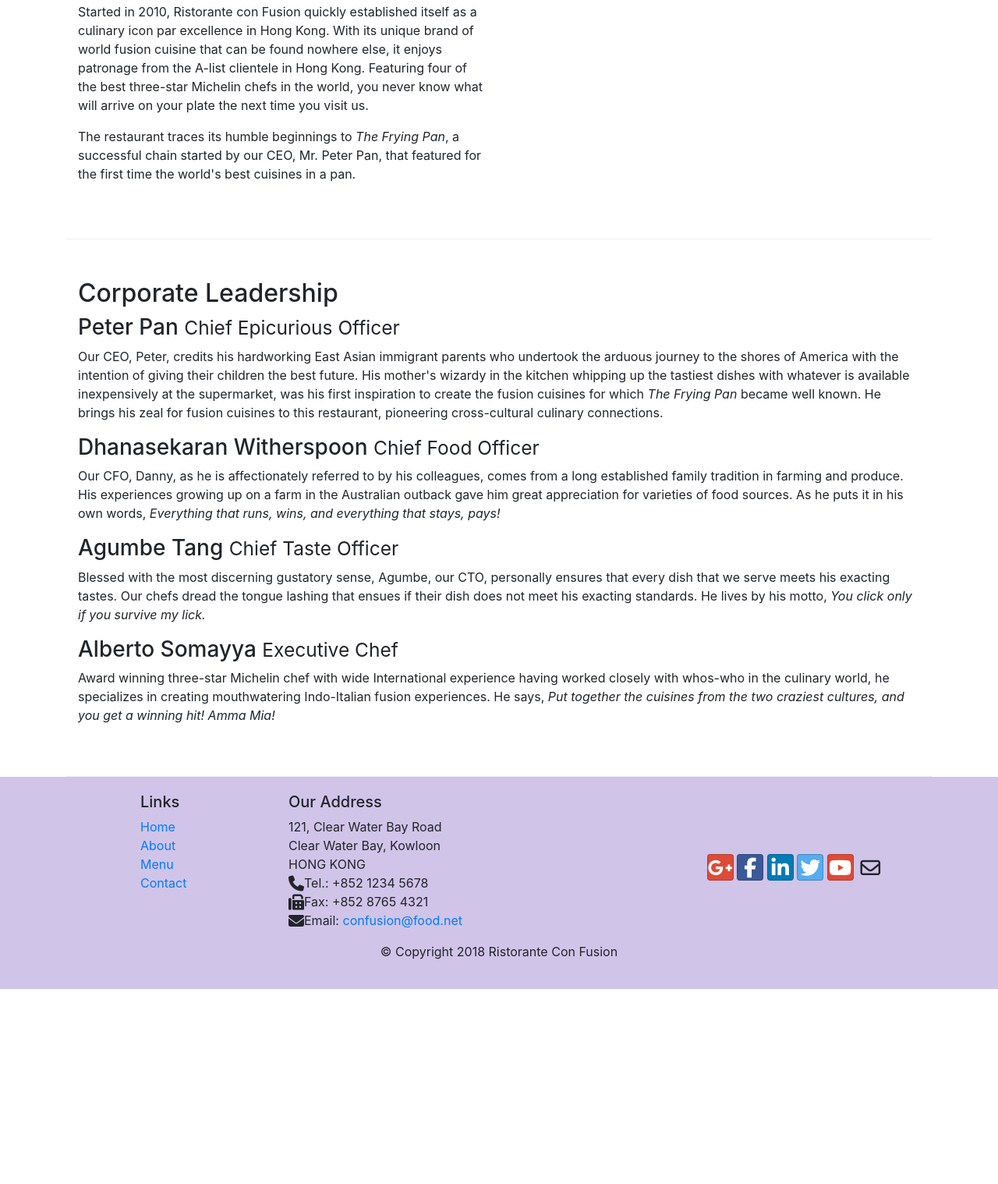
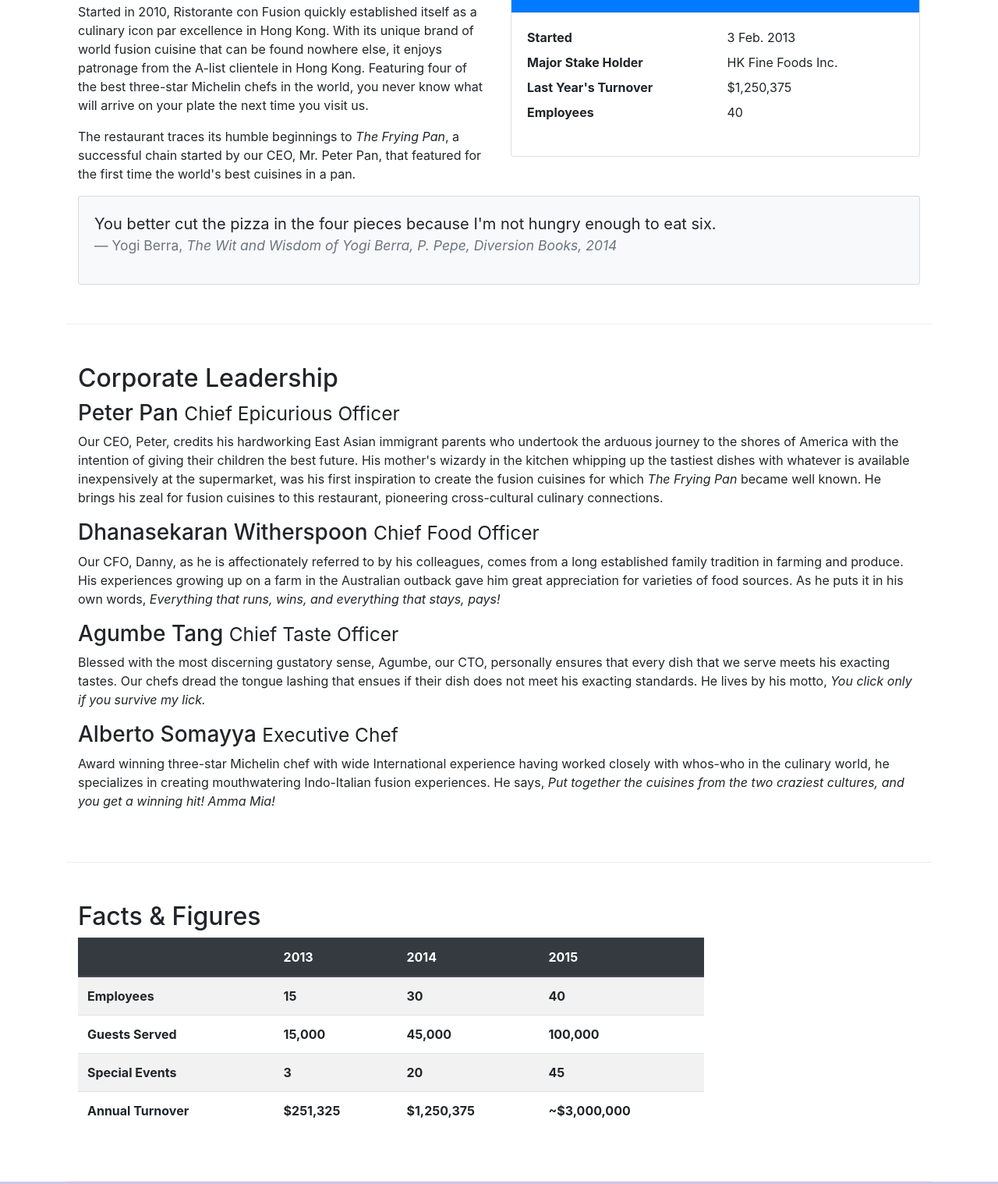
Before and after one commit to phatsumo/bootstrap4, a plain HTML site: page aboutus.html in a window 1280 px wide. Shown: the part 558-2076 px from the top of the page at 78% size. Before the commit the page ends 1826 px from the top, so only its background shows below. Drawn offline with nearby package versions, Linux system fonts and the light colour scheme.

Commit message:
Adding table and cards to aboutus.html

```diff
--- a/aboutus.html
+++ b/aboutus.html
@@ -62,7 +62,36 @@
                 <p>Started in 2010, Ristorante con Fusion quickly established itself as a culinary icon par excellence in Hong Kong. With its unique brand of world fusion cuisine that can be found nowhere else, it enjoys patronage from the A-list clientele in Hong Kong.  Featuring four of the best three-star Michelin chefs in the world, you never know what will arrive on your plate the next time you visit us.</p>
                 <p>The restaurant traces its humble beginnings to <em>The Frying Pan</em>, a successful chain started by our CEO, Mr. Peter Pan, that featured for the first time the world's best cuisines in a pan.</p>
             </div>
-            <div class="col-12 col-sm">
+            <div class="col-sm">
+                <div class="card">
+                    <h3 class="card-header bg-primary text-white">Facts At a Glance</h3>
+                    <div class="card-body">
+                        <dl class="row">
+                            <dt class="col-6">Started</dt>
+                            <dd class="col-6">3 Feb. 2013</dd>
+                            <dt class="col-6">Major Stake Holder</dd>
+                            <dd class="col-6">HK Fine Foods Inc.</dd>
+                            <dt class="col-6">Last Year's Turnover</dd>
+                            <dd class="col-6">$1,250,375</dd>
+                            <dt class="col-6">Employees</dd>
+                            <dd class="col-6">40</dd>
+                        </dl>
+                    </div>
+                </div>
+            </div>
+            <div class="col-12">
+                <div class="card card-body bg-light">
+                    <blockquote class="blockquote">
+                        <p class="mb-0">You better cut the pizza in the four pieces
+                            because I'm not hungry enough to eat six.
+                        </p>
+                        <footer class="blockquote-footer">Yogi Berra,
+                            <cite title="Source Title">
+                                The Wit and Wisdom of Yogi Berra, P. Pepe, Diversion Books, 2014
+                            </cite>
+                        </footer>
+                    </blockquote>
+                </div>
             </div>
         </div>
 
@@ -87,6 +116,51 @@
                     <p>Award winning three-star Michelin chef with wide International experience having worked closely with whos-who in the culinary world, he specializes in creating mouthwatering Indo-Italian fusion experiences. He says, <em>Put together the cuisines from the two craziest cultures, and you get a winning hit! Amma Mia!</em></p>
                 </div>
             </div>
+       </div>
+       <div class="row row-content">
+           <div class="col-12 col-sm-9">
+               <h2>Facts &amp; Figures</h2>
+               <div class="table-responsive">
+                <table class="table table-striped">
+                    <thead class="thead-dark">
+                        <tr>
+                            <th>&nbsp;</th>
+                            <th>2013</th>
+                            <th>2014</th>
+                            <th>2015</th>
+                        </tr>
+                    </thead>
+                    <tbody>
+                        <tr>
+                            <th>Employees</th>
+                            <th>15</th>
+                            <th>30</th>
+                            <th>40</th>
+                        </tr>
+                        <tr>
+                            <th>Guests Served</th>
+                            <th>15,000</th>
+                            <th>45,000</th>
+                            <th>100,000</th>
+                        </tr>
+                        <tr>
+                            <th>Special Events</th>
+                            <th>3</th>
+                            <th>20</th>
+                            <th>45</th>
+                        </tr>
+                        <tr>
+                            <th>Annual Turnover</th>
+                            <th>$251,325</th>
+                            <th>$1,250,375</th>
+                            <th>~$3,000,000</th>
+                        </tr>
+                    </tbody>
+                </table>
+               </div>
+
+           </div>
+           <div class="col-12 col-sm-3"></div>
        </div>
 
     </div>
```
